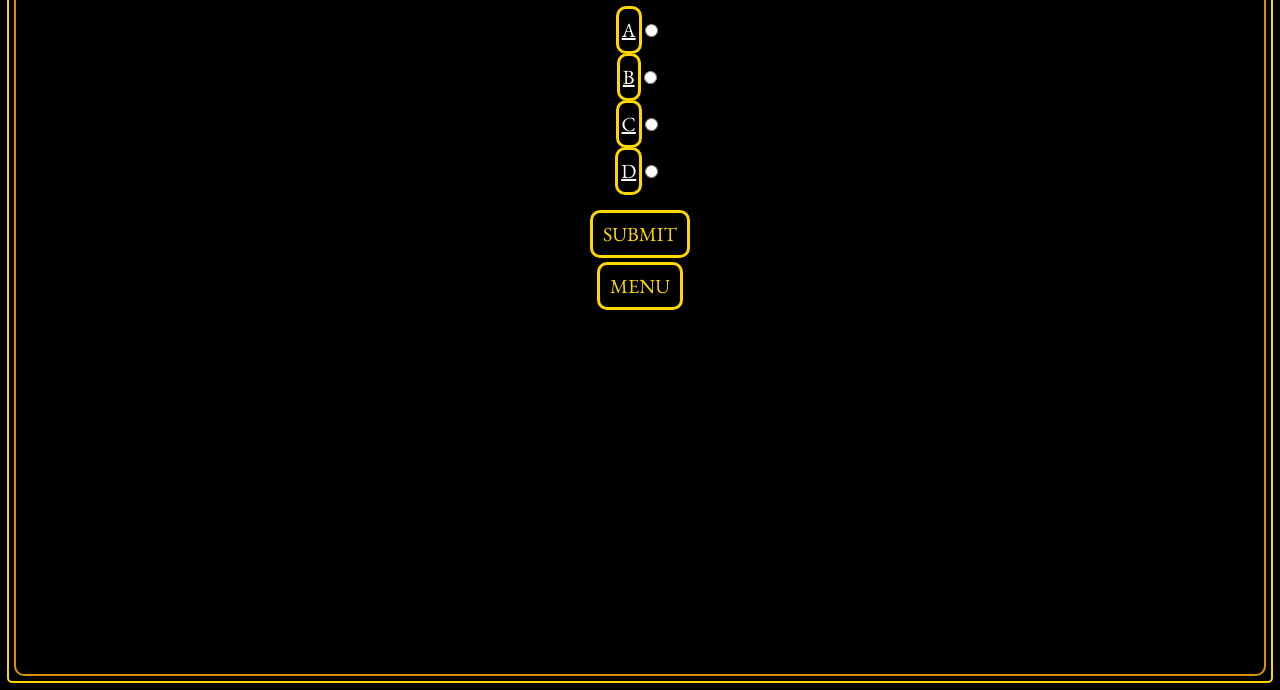
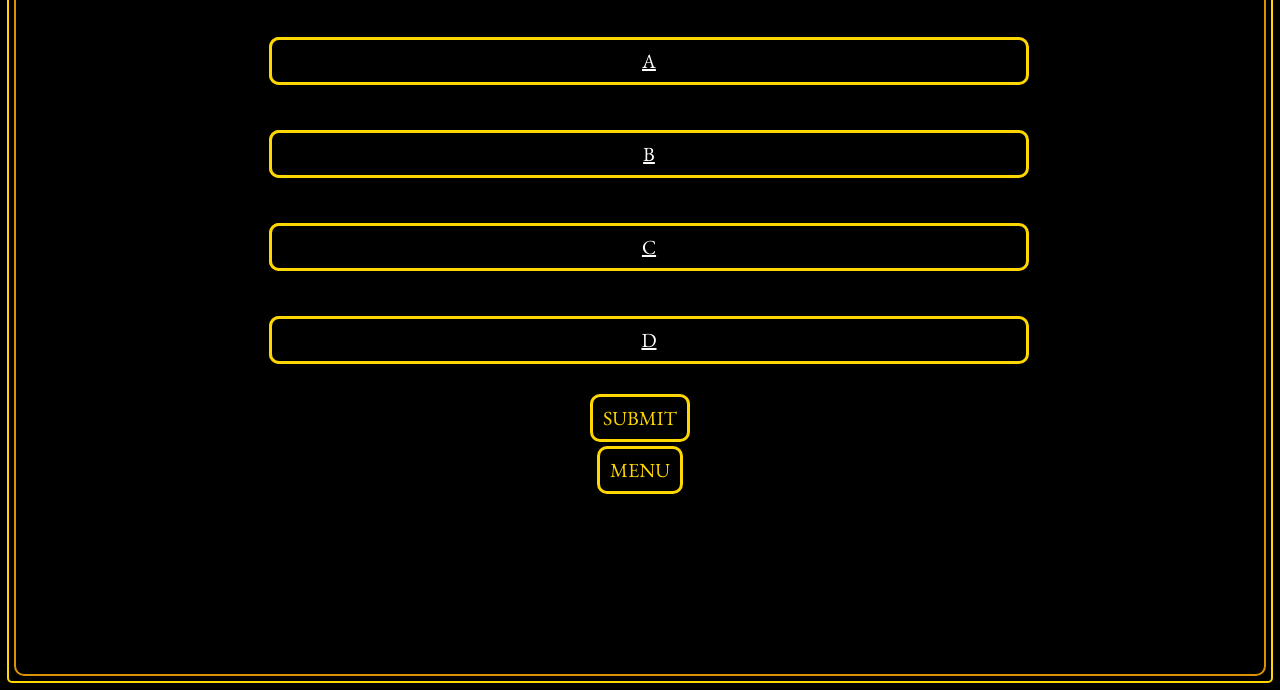
Before and after one commit to Tom-Ainsworth/quiz, a plain HTML site: page quiz/index.html in a window 1280 px wide. Shown: the part 110-800 px from the top of the page. Drawn offline with nearby package versions, Linux system fonts and the light colour scheme.

Commit message:
Style: Quiz option buttons

```diff
--- a/assets/css/style.css
+++ b/assets/css/style.css
@@ -112,7 +112,7 @@ p span {
 /* End of Button/Link Styling */
 
 /* Quiz Specific Styling */
-#answer-options label {
+#answer-options input, #answer-options label  {
   width: 60%;
   color: #ffffff;
   text-decoration: underline;
@@ -124,7 +124,41 @@ p span {
   border-radius: 10px;
 }
 
-#answer-options label:active {
+#answer-options input:hover {
   color: #000000;
   background-color: #ffd700;
 }
+
+input[type='radio'] {
+  -webkit-appearance:none;
+  width: 60%;
+  height: 48px;
+  color: #ffffff;
+  text-decoration: underline;
+  margin: 20px auto;
+  font-size: 20px;
+  text-transform: uppercase;
+  border: 3px solid #ffd700;
+  border-radius: .25em;
+  outline:none;
+}
+input[type='radio']:hover {
+  color: #000000;
+  background-color: #ffd700;
+}
+input[type='radio']:before {
+  content:'';
+  width:60%;
+  margin: 20% auto;
+  border-radius:50%;
+}
+input[type='radio']:checked:before {
+  background:#ffd700;
+}
+input[type='radio']:checked:after {
+  background:#ffd700;
+}
+
+label {
+  position: absolute;
+}
--- a/assets/js/script.js
+++ b/assets/js/script.js
@@ -65,19 +65,19 @@ function showQuestion() {
   a.innerHTML = `
   <label for="optionA">${q.optionA}</label>
   <input type="radio" id="optionA" name="answer" value="${q.optionA}">
-  <br></br>
-<label for="optionB">${q.optionB}</label>
+  <br>
+  <label for="optionB">${q.optionB}</label>
   <input type="radio" id="optionB" name="answer" value="${q.optionB}">
-  <br></br>
-<label for="optionC">${q.optionC}</label>
+  <br>
+  <label for="optionC">${q.optionC}</label>
   <input type="radio" id="optionC" name="answer" value="${q.optionC}">
-  <br></br>
-<label for="optionD">${q.optionD}</label>
+  <br>
+  <label for="optionD">${q.optionD}</label>
   <input type="radio" id="optionD" name="answer" value="${q.optionD}">
-  <br></br>
+  <br>
     `;
 
-    runningQuestion++;
+  runningQuestion++;
 };
 
 /**
```
